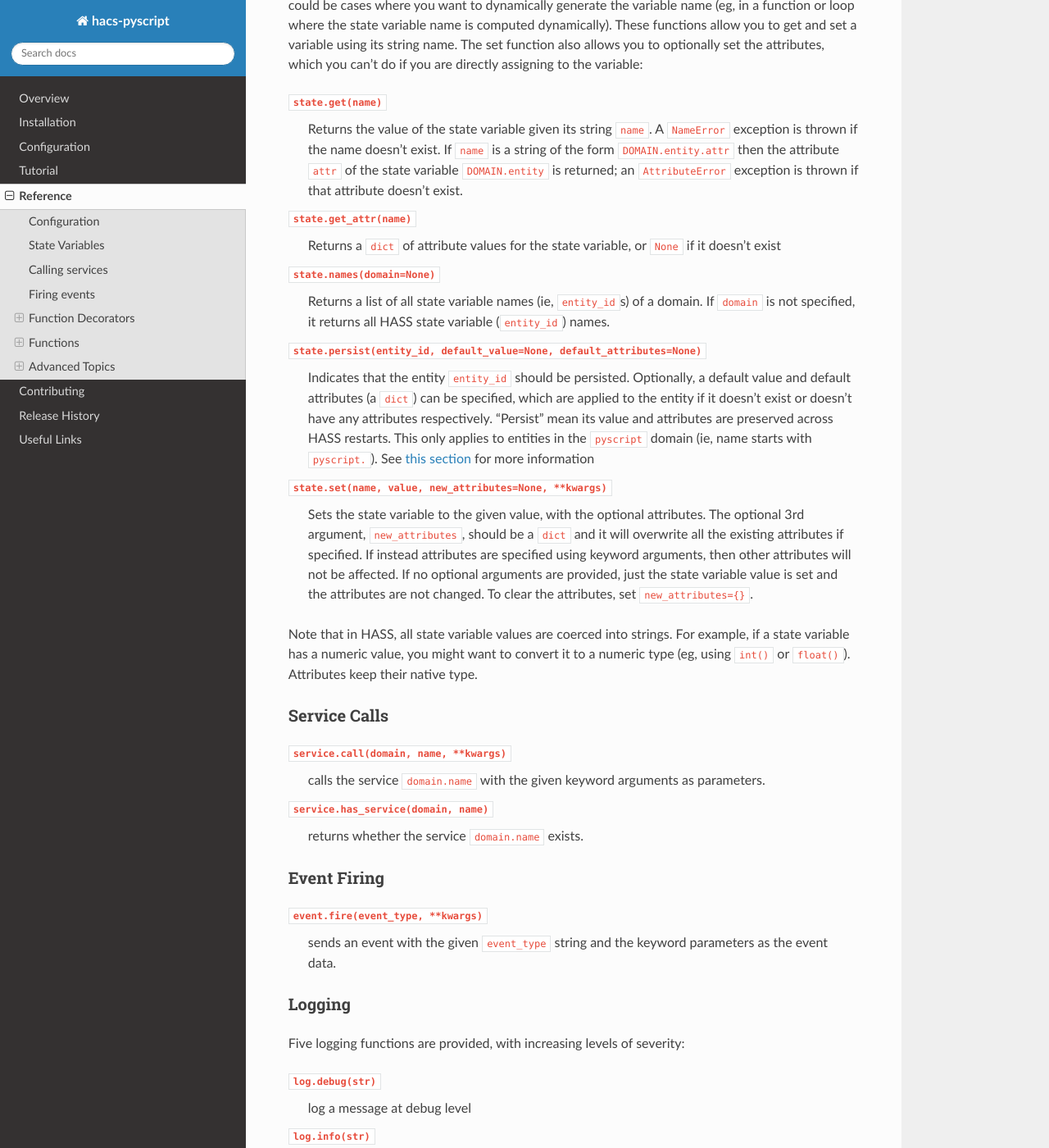
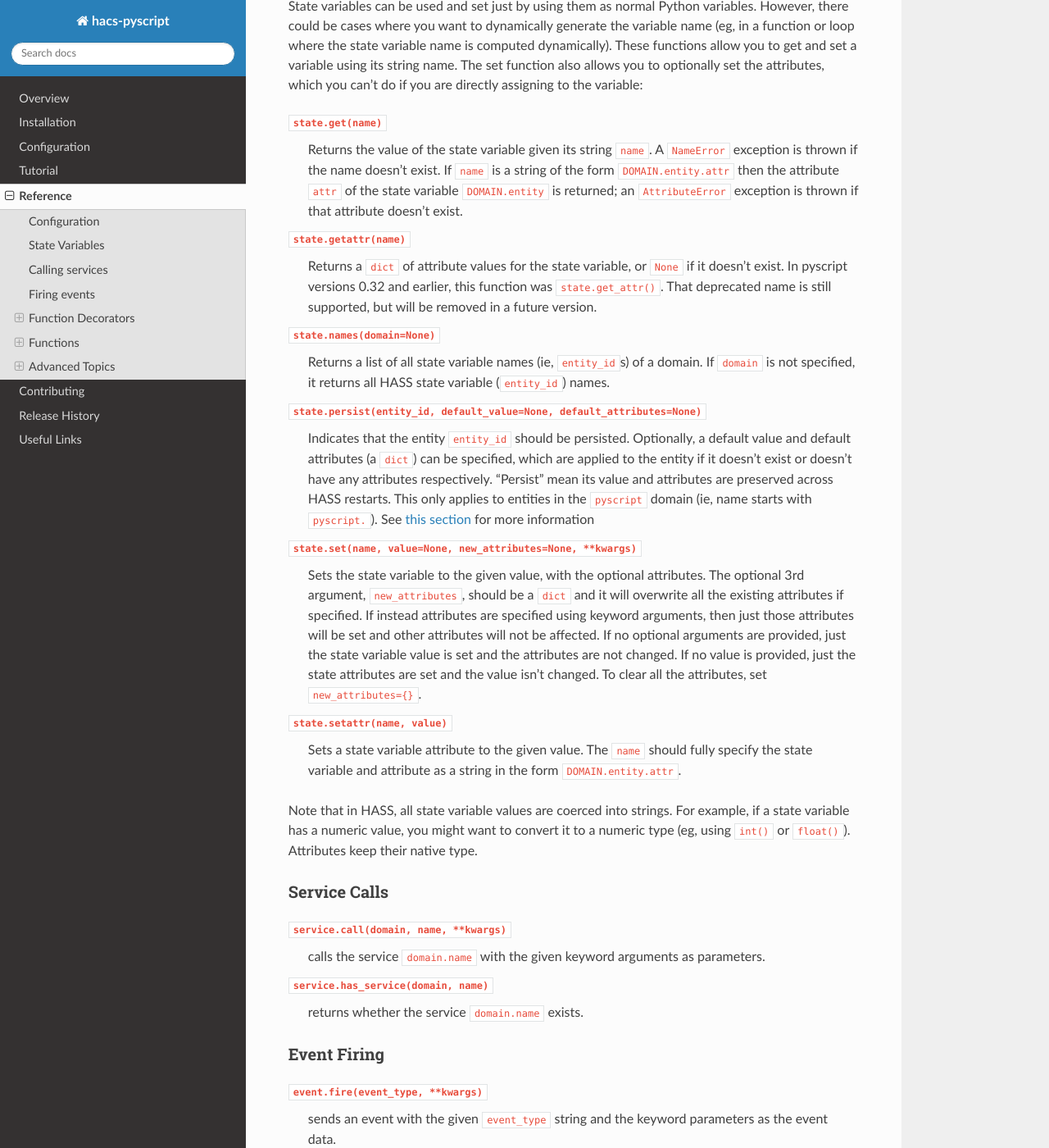
Before and after one commit to custom-components/pyscript, a Sphinx documentation site: the page built from docs/reference.rst, in a window 1280 px wide and 1400 px high, scrolled down 13301 px. Shown: the whole window at 82% size. Built offline with Sphinx 7.4.7 and the Read the Docs theme 2.0.0, drawn with Linux system fonts in a browser that asks for light colours; some of the changed text lies outside the part shown.

Commit message:
added state.setattr() and direct attribute assignment; implements #49.

```diff
--- a/docs/reference.rst
+++ b/docs/reference.rst
@@ -117,10 +117,11 @@ you need their numeric value.
 State variables have attributes that can be accessed by adding the name of the attribute, as in
 ``DOMAIN.name.attr``. The attribute names and their meaning depend on the component that sets them,
 so you will need to look at the State tab in the Developer Tools to see the available attributes.
+You can set an attribute directly by assigning ``DOMAIN.name.attr = value``.
 
 In cases where you need to compute the name of the state variable dynamically, or you need to set or
-get the state attributes, you can use the built-in functions ``state.get()``, ``state.get_attr()``
-and ``state.set()``; see below.
+get all the state attributes, you can use the built-in functions ``state.get()``, ``state.getattr()``,
+``state.set()`` and ``state.setattr()``; see `State Functions <#state-variable-functions>`__.
 
 The function ``state.names(domain=None)`` returns a list of all state variable names (ie,
 ``entity_id``\ s) of a domain. If ``domain`` is not specified, it returns all HASS state
@@ -142,7 +143,7 @@ or call ``state.get("DOMAIN.entity.attr")``:
 - ``last_updated`` is the last UTC time the state entity was updated
 
 Note that these two values take precedence over any entity attributes that have the same name. If an
-entity has attributes with those names and you need to access them, use ``state.get_attr(name)``.
+entity has attributes with those names and you need to access them, use ``state.getattr(name)``.
 If you need to compute how many seconds ago the ``binary_sensor.test1`` state changed, you could
 do this:
 
@@ -624,9 +625,10 @@ which you can’t do if you are directly assigning to the variable:
   is thrown if the name doesn't exist. If ``name`` is a string of the form ``DOMAIN.entity.attr``
   then the attribute ``attr`` of the state variable ``DOMAIN.entity`` is returned; an
   ``AttributeError`` exception is thrown if that attribute doesn't exist.
-``state.get_attr(name)``
-  Returns a ``dict`` of attribute values for the state variable, or ``None``
-  if it doesn’t exist
+``state.getattr(name)``
+  Returns a ``dict`` of attribute values for the state variable, or ``None`` if it doesn’t exist.
+  In pyscript versions 0.32 and earlier, this function was ``state.get_attr()``. That deprecated
+  name is still supported, but will be removed in a future version.
 ``state.names(domain=None)``
   Returns a list of all state variable names (ie, ``entity_id``\ s) of a
   domain. If ``domain`` is not specified, it returns all HASS state variable (``entity_id``) names.
@@ -637,13 +639,17 @@ which you can’t do if you are directly assigning to the variable:
   are preserved across HASS restarts. This only applies to entities in the ``pyscript``
   domain (ie, name starts with ``pyscript.``). See `this section <#persistent-state>`__ for
   more information
-``state.set(name, value, new_attributes=None, **kwargs)``
+``state.set(name, value=None, new_attributes=None, **kwargs)``
   Sets the state variable to the given value, with the optional attributes. The optional 3rd
   argument, ``new_attributes``, should be a ``dict`` and it will overwrite all the existing
-  attributes if specified. If instead attributes are specified using keyword arguments, then other
-  attributes will not be affected. If no optional arguments are provided, just the state variable
-  value is set and the attributes are not changed. To clear the attributes, set
-  ``new_attributes={}``.
+  attributes if specified. If instead attributes are specified using keyword arguments, then
+  just those attributes will be set and other attributes will not be affected. If no optional
+  arguments are provided, just the state variable value is set and the attributes are not changed.
+  If no value is provided, just the state attributes are set and the value isn't changed.
+  To clear all the attributes, set ``new_attributes={}``.
+``state.setattr(name, value)``
+  Sets a state variable attribute to the given value. The ``name`` should fully specify the
+  state variable and attribute as a string in the form ``DOMAIN.entity.attr``.
 
 Note that in HASS, all state variable values are coerced into strings. For example, if a state
 variable has a numeric value, you might want to convert it to a numeric type (eg, using ``int()``
```
Also changed, not shown: 3 other files.
